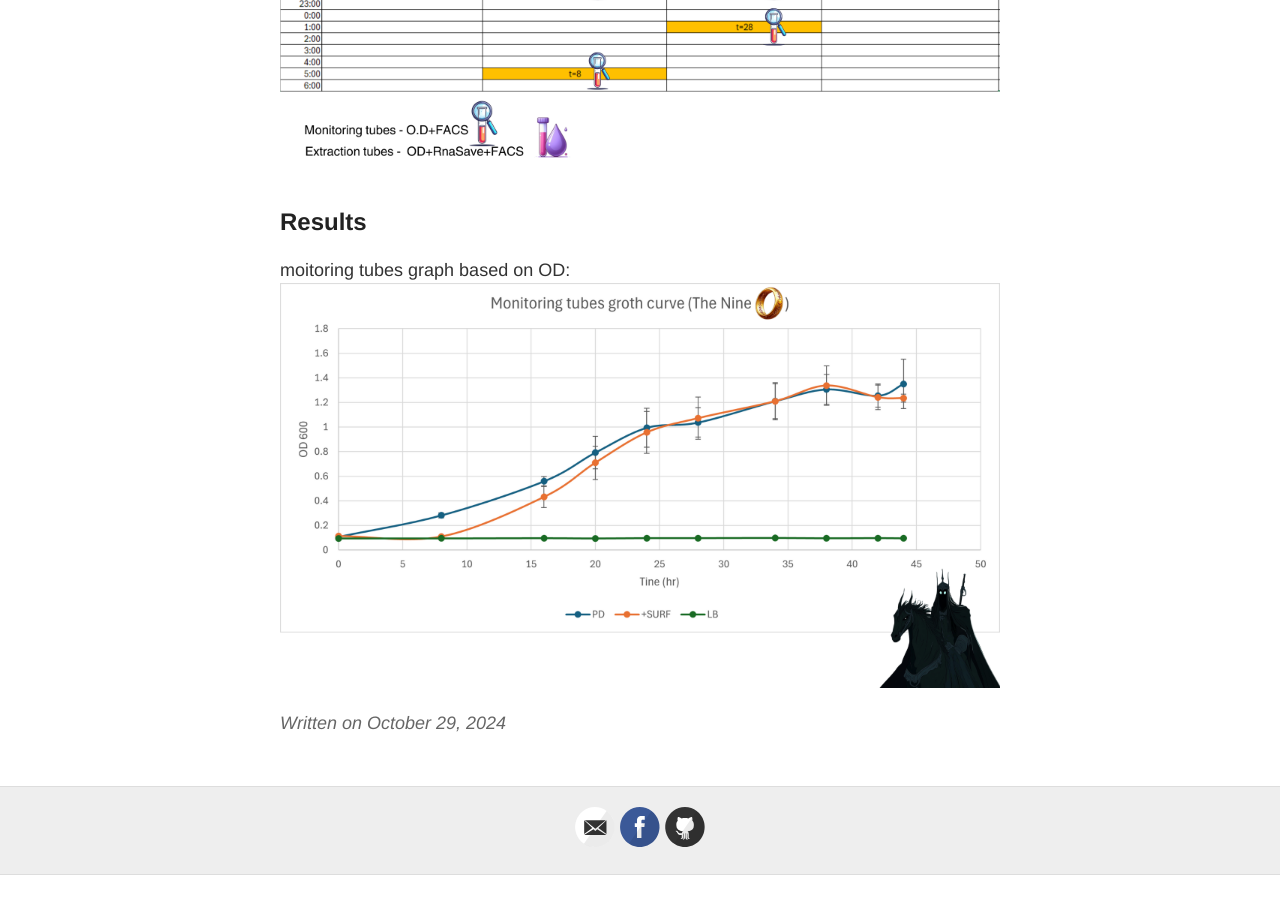
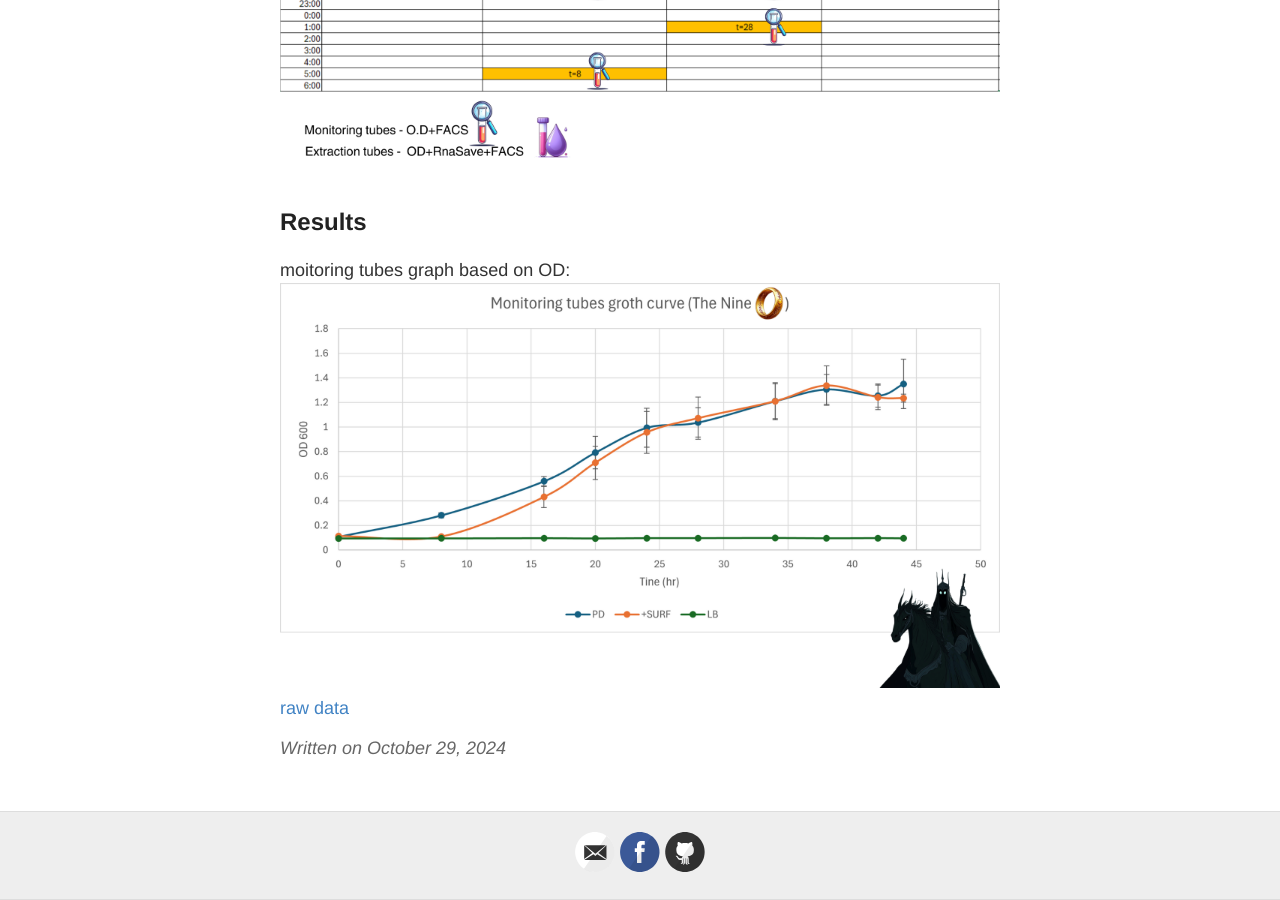
Before and after one commit to OfekRainish/OfekRainish_notebook, a Jekyll site: the page built from _posts/2024-10-29-rna seq preperation.md, in a window 1280 px wide and 900 px high, scrolled down 3499 px. Built offline with Jekyll 4.4.1, drawn with Linux system fonts in a browser that asks for light colours; our own code applies the rules of GitHub Pages for plain Markdown files; a file with an impossible date is left out; before the commit the page ends 4374 px from its top, so only the background shows below that.

Commit message:
Update 2024-10-29-rna seq preperation.md

```diff
--- a/_posts/2024-10-29-rna seq preperation.md
+++ b/_posts/2024-10-29-rna seq preperation.md
@@ -84,3 +84,4 @@ At the desired growth phases (exponential and stationary), perform the following
 ## Results
 moitoring tubes graph based on OD:
 ![sampling time table](../images/growth%20extraction/the%20nine%20graph.png)
+[raw data](../exel%20files/growth%20curve/the%20main%20show.xlsx)
```
